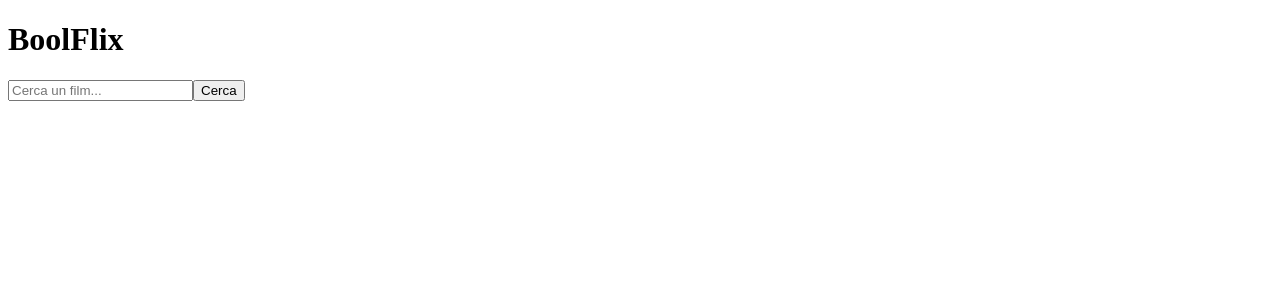
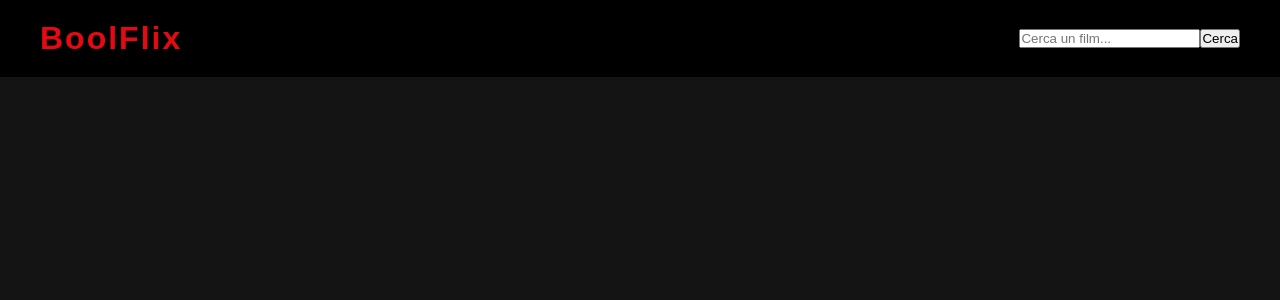
Before and after one commit to aldo-sibilio/react-boolflix, a React (Vite) app: page / in a window 1280 px wide. Shown: the top 300 px of the page. Built offline with nearby package versions, Linux system fonts and the light colour scheme.

Commit message:
aggiunto reset base e stile header con titolo

```diff
--- a/src/App.css
+++ b/src/App.css
@@ -0,0 +1,28 @@
+/* reset base */
+* {
+  margin: 0;
+  padding: 0;
+  box-sizing: border-box;
+}
+
+body {
+  background-color: #141414;
+  color: white;
+  font-family: sans-serif;
+}
+
+/* header */
+header {
+  background-color: #000;
+  padding: 20px 40px;
+  display: flex;
+  justify-content: space-between;
+  align-items: center;
+}
+
+header h1 {
+  color: #e50914;
+  font-size: 2rem;
+  font-weight: bold;
+  letter-spacing: 2px;
+}
--- a/src/App.jsx
+++ b/src/App.jsx
@@ -1,4 +1,5 @@
 import { useState } from "react";
+import "./App.css";
 
 function App() {
   // stato per il valore della searchbar
```
